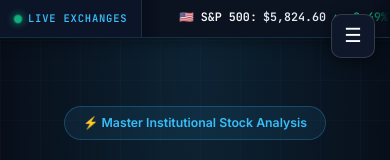
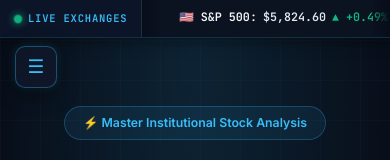
Before and after one commit to gourabacharjee/equity_research, a plain HTML site: page index.html in a window 390 px wide. Shown: the top 160 px of the page. Drawn offline with Linux system fonts and the light colour scheme.

Commit message:
Add files via upload

```diff
--- a/index.html
+++ b/index.html
@@ -256,24 +256,31 @@
       background: rgba(0, 0, 0, 0.2);
     }
 
-    /* Mobile Menu Toggle */
+    /* Mobile Menu Toggle (Left Positioned) */
     .menu-toggle {
       display: none;
       position: fixed;
-      top: 0.9rem;
-      right: 1rem;
-      z-index: 1200;
-      width: 44px;
-      height: 44px;
-      background: #0f172a;
-      border: 1px solid rgba(255, 255, 255, 0.15);
+      top: 46px;
+      left: 1rem;
+      right: auto;
+      z-index: 1100;
+      width: 42px;
+      height: 42px;
+      background: rgba(15, 23, 42, 0.88);
+      backdrop-filter: blur(12px);
+      border: 1px solid rgba(56, 189, 248, 0.35);
       border-radius: 10px;
-      color: #fff;
-      font-size: 1.3rem;
+      color: #38bdf8;
+      font-size: 1.25rem;
       cursor: pointer;
       align-items: center;
       justify-content: center;
-      box-shadow: 0 4px 15px rgba(0,0,0,0.5);
+      box-shadow: 0 4px 20px rgba(0, 0, 0, 0.6), 0 0 10px rgba(56, 189, 248, 0.2);
+      transition: all 0.2s ease;
+    }
+    .menu-toggle:active {
+      transform: scale(0.92);
+      background: rgba(56, 189, 248, 0.2);
     }
     .menu-overlay {
       display: none;
@@ -806,7 +813,7 @@
        MOBILE & RESPONSIVE BREAKPOINTS (<= 900px)
        ========================================================= */
     @media screen and (max-width: 900px) {
-      .menu-toggle { display: flex; }
+      .menu-toggle { display: flex !important; left: 1rem !important; right: auto !important; top: 46px !important; }
 
       .sidebar {
         transform: translateX(-100%);
```
